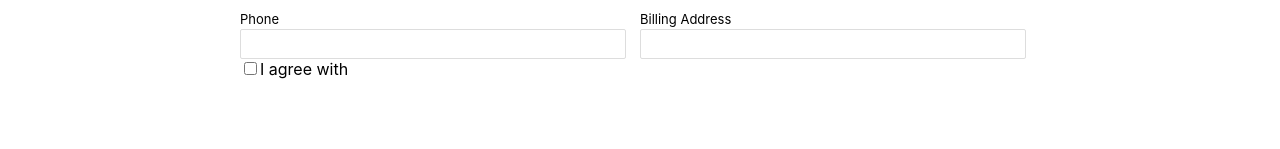
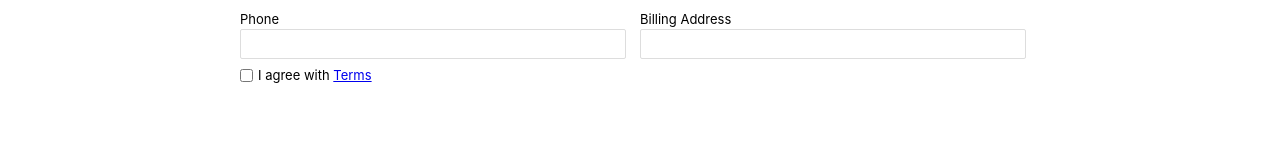
Before and after one commit to alinauroz/gogo-image, a React (Create React App) app in the folder client/: page /dashboard in a window 1280 px wide. Shown: the part 295-444 px from the top of the page. Built offline with nearby package versions, Linux system fonts and the light colour scheme.

Commit message:
feat: accept terms option added to dashboard

```diff
--- a/client/src/Components/pages/Dashboard.jsx
+++ b/client/src/Components/pages/Dashboard.jsx
@@ -1,6 +1,7 @@
 import React, { useEffect, useState } from 'react'
 import FormRenderrer from '../../utils/FormRenderer'
 import {View, Text} from '../Basic/AppComponents'
+import { Link } from 'react-router-dom'
 
 let user = JSON.parse(localStorage.getItem('user') || '{}');
 let domainDetails = localStorage.getItem('siteinfo');
@@ -38,10 +39,10 @@ export default function (props) {
                 <FormRenderrer
                    fields = {fields}
                 />
-                <div>
-                    <input type = 'checkbox' id = 'dashboard-accept-terms'/>
-                    <label for = 'dashboard-accept-terms'>
-                        I agree with
+                <div style = {{fontSize: 13, marginTop: 10, overflow: 'hidden'}}>
+                    <input type = 'checkbox' id = 'dashboard-accept-terms' style = {{margin: 0}} />
+                    <label for = 'dashboard-accept-terms' style = {{marginLeft: 5, verticalAlign: 'top', paddingTop: 5}}>
+                        I agree with <Link to = '/terms'>Terms</Link>
                     </label>
                 </div>
             </View>
```
